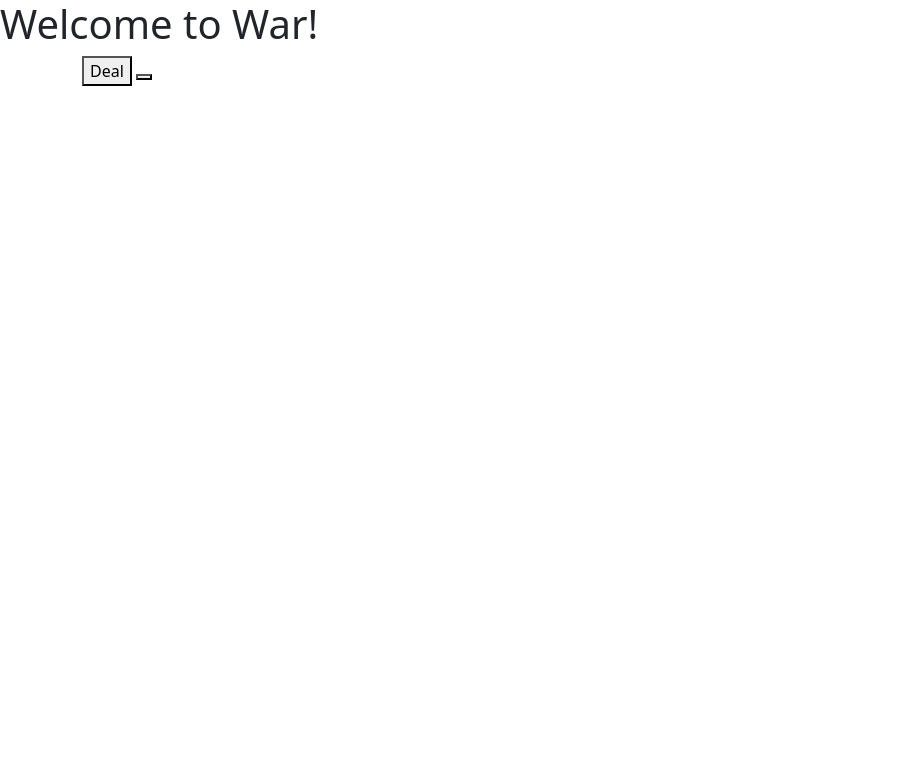
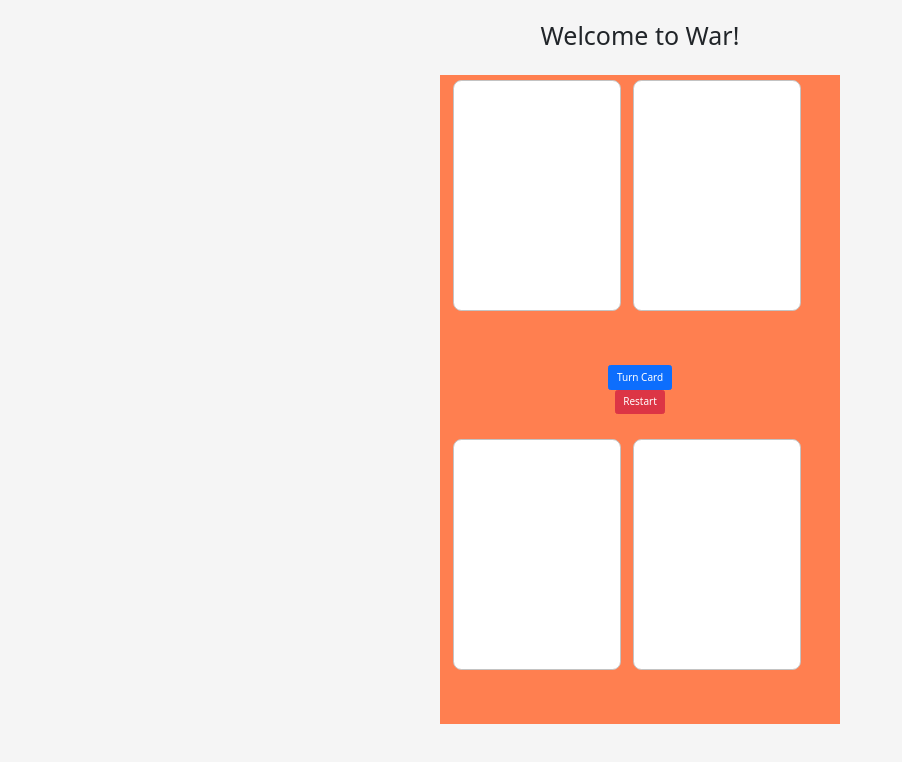
Before and after one commit to AnthonyMadia/war-game, a plain HTML site: page index.html in a window 1280 px wide. Shown: the whole page, without its empty margins (0-902 px from the left). Drawn offline with nearby package versions, Linux system fonts and the light colour scheme.

Commit message:
Add html, basic css, test event listeners

```diff
--- a/css/styles.css
+++ b/css/styles.css
@@ -18,9 +18,29 @@ html {
 }
 
 body {
-  background-color: gray;
+  background-color: whitesmoke;
   /* Use a system font, if none are available use an available sans-sarif font */
   font-family: system-ui, -apple-system, BlinkMacSystemFont, "Segoe UI",
         Roboto, Oxygen-Sans, Ubuntu, Cantarell, "Helvetica Neue", sans-serif;
   margin: 0;
 }
+
+#header {
+  display: flex;
+  justify-content: center;
+  align-items: center;
+  margin: 20px 0px;
+}
+
+.middle {
+  display: flex;
+  flex-direction: column;
+  margin-bottom: 20px;
+ justify-content: center;
+ align-items: center;
+}
+
+#game-board {
+  background-color: coral;
+  width: 400px;
+}
--- a/index.html
+++ b/index.html
@@ -4,10 +4,14 @@
   <meta charset="UTF-8">
   <meta http-equiv="X-UA-Compatible" content="IE=edge">
   <meta name="viewport" content="width=device-width, initial-scale=1.0">
-  <link href="https://cdn.jsdelivr.net/npm/bootstrap@5.1.3/dist/css/bootstrap.min.css" rel="stylesheet" integrity="sha384-1BmE4kWBq78iYhFldvKuhfTAU6auU8tT94WrHftjDbrCEXSU1oBoqyl2QvZ6jIW3" crossorigin="anonymous">
-  <meta name="viewport" content="width=device-width, initial-scale=1.0">
+  <link
+    href="https://cdn.jsdelivr.net/npm/bootstrap@5.1.3/dist/css/bootstrap.min.css"
+    rel="stylesheet"
+    integrity="sha384-1BmE4kWBq78iYhFldvKuhfTAU6auU8tT94WrHftjDbrCEXSU1oBoqyl2QvZ6jIW3"
+    crossorigin="anonymous"
+  >
   <link rel="stylesheet" href="./css/cardstarter.css">
-  <link rel="stylesheet" href="./css/style.css">
+  <link rel="stylesheet" href="./css/styles.css">
   <script defer src="./js/confetti.js"></script>
   <script defer src="./js/app.js"></script>
   <title>War</title>
@@ -18,16 +22,16 @@
   </nav>
   <div class="container" id="game-board">
     <div class="player-area">
-      <div class="player-deck"></div>
-      <div class="player-card"></div>
+      <div class="card xlarge player-deck"></div>
+      <div class="card xlarge player-card"></div>
     </div>
     <div class="middle">
-      <button id="deal-btn">Deal</button>
-      <button id="restart-btn"></button>
+      <button class="btn btn-primary" id="turn-btn">Turn Card</button>
+      <button class="btn btn-danger" id="restart-btn">Restart</button>
     </div>
     <div class="comp-area">
-      <div class="comp-card"></div>
-      <div class="comp-deck"></div>
+      <div class="card xlarge comp-card"></div>
+      <div class="card xlarge comp-deck"></div>
     </div>
   </div>
 </body>
--- a/js/app.js
+++ b/js/app.js
@@ -1,17 +1,26 @@
 /*-------------------------------- Constants --------------------------------*/
-const deck =
 
 
 /*---------------------------- Variables (state) ----------------------------*/
-let playerDeck, playerCard, compDeck, compCard,
+let playerDeck, playerCard, compDeck, compCard, winner
 
 
 /*------------------------ Cached Element References ------------------------*/
-
-
+const turnCard = document.querySelector('#turn-btn')
+const restartBtn = document.querySelector('#restart-btn')
 
 /*----------------------------- Event Listeners -----------------------------*/
+turnCard.addEventListener('click', showCards)
+
+restartBtn.addEventListener('click', (evt) => {
+  console.log(evt.target)
+})
 
 
 
 /*-------------------------------- Functions --------------------------------*/
+
+
+function showCards(evt) {
+  console.log('turn card!')
+}
```
